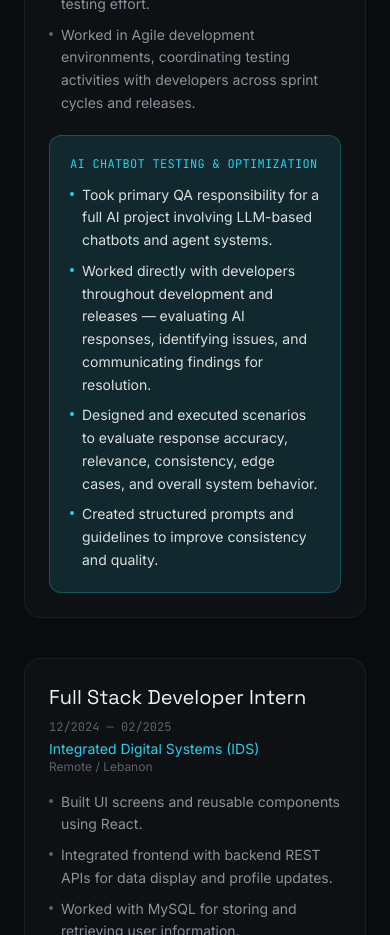
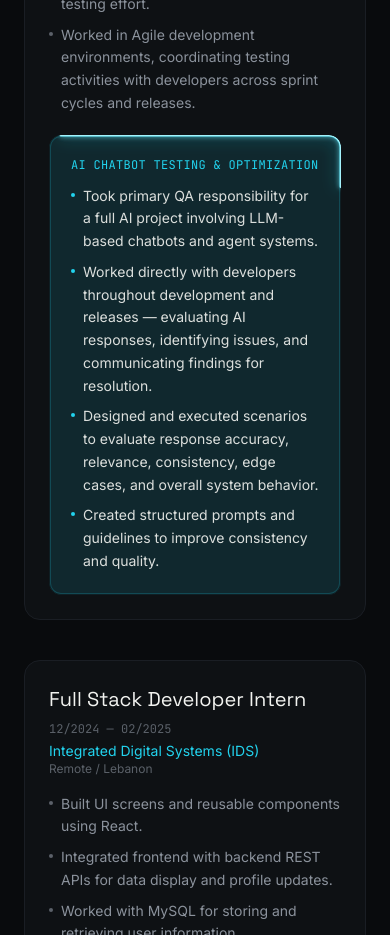
Before and after one commit to Abedsay/Portfolio, a React (Vite) app: page / in a window 390 px wide. Shown: the part 2920-3855 px from the top of the page. Built offline with nearby package versions, Linux system fonts and the light colour scheme.

Commit message:
Fix for details card on mobile

```diff
--- a/src/components/Experience.tsx
+++ b/src/components/Experience.tsx
@@ -1,6 +1,9 @@
 import { useEffect, useRef, useState } from "react";
 import { motion, useInView, useScroll } from "framer-motion";
-import { experience, type ExperienceItem as ExperienceItemData } from "../data/content";
+import {
+  experience,
+  type ExperienceItem as ExperienceItemData,
+} from "../data/content";
 import { Section } from "./Section";
 import { Reveal } from "./Reveal";
 import { usePrefersReducedMotion } from "../hooks/useReducedMotion";
@@ -18,14 +21,23 @@ export function Experience() {
   return (
     <Section id="experience" eyebrow="Experience" title="Professional Experience">
       <div ref={containerRef} className="relative">
-        {/* base track */}
-        <div className="absolute top-0 bottom-0 left-[7px] hidden w-px bg-[var(--color-border)] sm:block" aria-hidden />
-        {/* scroll-linked fill */}
+        {/* Base timeline track */}
+        <div
+          className="absolute top-0 bottom-0 left-[7px] hidden w-px bg-[var(--color-border)] sm:block"
+          aria-hidden
+        />
+
+        {/* Scroll-linked timeline fill */}
         <motion.div
           className="absolute top-0 left-[7px] hidden w-px origin-top bg-[var(--color-accent)] sm:block"
-          style={reduced ? { height: "100%" } : { scaleY: scrollYProgress, height: "100%" }}
+          style={
+            reduced
+              ? { height: "100%" }
+              : { scaleY: scrollYProgress, height: "100%" }
+          }
           aria-hidden
         />
+
         <div className="space-y-10">
           {experience.map((role, i) => (
             <ExperienceRow
@@ -33,7 +45,9 @@ export function Experience() {
               role={role}
               index={i}
               isActive={reduced || i <= activeIndex}
-              onActivate={() => setActiveIndex((prev) => Math.max(prev, i))}
+              onActivate={() =>
+                setActiveIndex((prev) => Math.max(prev, i))
+              }
             />
           ))}
         </div>
@@ -54,7 +68,10 @@ function ExperienceRow({
   onActivate: () => void;
 }) {
   const nodeRef = useRef<HTMLDivElement>(null);
-  const inView = useInView(nodeRef, { margin: "-45% 0px -45% 0px" });
+  const inView = useInView(nodeRef, {
+    margin: "-45% 0px -45% 0px",
+  });
+  const reduced = usePrefersReducedMotion();
 
   useEffect(() => {
     if (inView) onActivate();
@@ -64,24 +81,36 @@ function ExperienceRow({
     <Reveal delay={index * 0.06}>
       <div ref={nodeRef} className="relative sm:pl-10">
         <span
-          className={`absolute top-1.5 left-0 hidden h-3.5 w-3.5 rounded-full border-2 transition-colors duration-300 sm:block ${
-            isActive
+          className={`absolute top-1.5 left-0 hidden h-3.5 w-3.5 rounded-full border-2 transition-colors duration-300 sm:block ${isActive
             ? "border-[var(--color-accent)] bg-[var(--color-accent)]/30"
             : "border-[var(--color-border)] bg-[var(--color-ink)]"
             }`}
           aria-hidden
         />
+
         <div
-          className={`rounded-2xl border p-6 transition-colors duration-300 sm:p-7 ${
-            isActive ? "border-[var(--color-border-soft)] bg-[var(--color-surface)]" : "border-[var(--color-border-soft)]/60 bg-[var(--color-surface)]/60"
+          className={`rounded-2xl border p-6 transition-colors duration-300 sm:p-7 ${isActive
+            ? "border-[var(--color-border-soft)] bg-[var(--color-surface)]"
+            : "border-[var(--color-border-soft)]/60 bg-[var(--color-surface)]/60"
             }`}
         >
           <div className="flex flex-wrap items-baseline justify-between gap-2">
-            <h3 className="font-display text-xl text-[var(--color-paper)]">{role.role}</h3>
-            <span className="font-mono text-xs text-[var(--color-muted-2)]">{role.period}</span>
+            <h3 className="font-display text-xl text-[var(--color-paper)]">
+              {role.role}
+            </h3>
+
+            <span className="font-mono text-xs text-[var(--color-muted-2)]">
+              {role.period}
+            </span>
           </div>
-          <p className="mt-1 text-sm text-[var(--color-accent)]">{role.company}</p>
-          <p className="text-xs text-[var(--color-muted-2)]">{role.location}</p>
+
+          <p className="mt-1 text-sm text-[var(--color-accent)]">
+            {role.company}
+          </p>
+
+          <p className="text-xs text-[var(--color-muted-2)]">
+            {role.location}
+          </p>
 
           <ul className="mt-4 space-y-2 text-sm leading-relaxed text-[var(--color-muted)]">
             {role.bullets.map((b) => (
@@ -93,10 +122,221 @@ function ExperienceRow({
           </ul>
 
           {role.highlight && (
-            <div className="mt-5 rounded-xl border border-[var(--color-accent)]/25 bg-[var(--color-accent-soft)] p-5">
-              <p className="font-mono text-xs tracking-wide text-[var(--color-accent)] uppercase">{role.highlight.title}</p>
+            <TelemetryHighlightCard
+              highlight={role.highlight}
+              reduced={reduced}
+            />
+          )}
+        </div>
+      </div>
+    </Reveal>
+  );
+}
+
+/**
+ * AI/LLM highlight card with a continuous energy-beam signal traveling
+ * around the complete rounded perimeter.
+ *
+ * Normal motion:
+ *   3.5s = one continuous, uninterrupted lap.
+ *   Intensity breathes smoothly across the lap (no hard stop/restart) —
+ *   stroke-dashoffset always advances at a constant rate, so the beam
+ *   never appears motionless even while dim.
+ */
+function TelemetryHighlightCard({
+  highlight,
+  reduced,
+}: {
+  highlight: NonNullable<ExperienceItemData["highlight"]>;
+  reduced: boolean;
+}) {
+  const wrapRef = useRef<HTMLDivElement>(null);
+  const [size, setSize] = useState({
+    width: 0,
+    height: 0,
+  });
+
+  useEffect(() => {
+    const el = wrapRef.current;
+    if (!el) return;
+
+    const update = () => {
+      const rect = el.getBoundingClientRect();
+
+      setSize({
+        width: rect.width,
+        height: rect.height,
+      });
+    };
+
+    update();
+
+    if (typeof ResizeObserver === "undefined") {
+      window.addEventListener("resize", update);
+
+      return () => {
+        window.removeEventListener("resize", update);
+      };
+    }
+
+    const observer = new ResizeObserver(update);
+    observer.observe(el);
+
+    return () => observer.disconnect();
+  }, []);
+
+  const { width, height } = size;
+
+  const cornerRadius = 12;
+  const ready = width > 0 && height > 0;
+
+  const r = ready
+    ? Math.min(cornerRadius, width / 2, height / 2)
+    : 0;
+
+  /*
+   * Real rounded-rectangle path based on the actual rendered card size.
+   * This keeps the pulse aligned correctly on desktop and mobile.
+   */
+  const path = ready
+    ? `M ${r} 0
+       H ${width - r}
+       A ${r} ${r} 0 0 1 ${width} ${r}
+       V ${height - r}
+       A ${r} ${r} 0 0 1 ${width - r} ${height}
+       H ${r}
+       A ${r} ${r} 0 0 1 0 ${height - r}
+       V ${r}
+       A ${r} ${r} 0 0 1 ${r} 0
+       Z`
+    : "";
+
+  // Continuous single-lap cycle — no pause segment, no endpoint jump.
+  const cycleDuration = 3.5;
+
+  // Smooth breathing opacity across the full lap: dim at the loop seam,
+  // bright through the middle. Value at 0 and 1 match, so the loop is
+  // seamless — the beam keeps moving throughout, it just breathes.
+  const opacityKeyTimes = "0;0.35;0.65;1";
+
+  return (
+    <div
+      ref={wrapRef}
+      className="relative mt-5 overflow-hidden rounded-xl"
+    >
+      {ready && (
+        <svg
+          className="pointer-events-none absolute inset-0 h-full w-full"
+          viewBox={`0 0 ${width} ${height}`}
+          aria-hidden="true"
+        >
+          <defs>
+            {/*
+              A single filter, applied to a single path, so the soft halo
+              and the bright core are mathematically the same shape at
+              every frame — there is no second animated element that can
+              ever drift out of phase and read as a separate line.
+              Pipeline: blur the shape's alpha twice (wide + tight),
+              recolor each blurred layer, then stack the crisp original
+              stroke on top for the bright core.
+            */}
+            <filter
+              id="ai-telemetry-beam"
+              x="-200%"
+              y="-200%"
+              width="500%"
+              height="500%"
+            >
+              <feGaussianBlur in="SourceAlpha" stdDeviation="8" result="wideAlpha" />
+              <feFlood floodColor="var(--color-accent)" floodOpacity="0.55" result="wideColor" />
+              <feComposite in="wideColor" in2="wideAlpha" operator="in" result="wideHalo" />
+
+              <feGaussianBlur in="SourceAlpha" stdDeviation="2.6" result="tightAlpha" />
+              <feFlood floodColor="#67e8f9" floodOpacity="0.85" result="tightColor" />
+              <feComposite in="tightColor" in2="tightAlpha" operator="in" result="tightGlow" />
+
+              <feMerge>
+                <feMergeNode in="wideHalo" />
+                <feMergeNode in="tightGlow" />
+                <feMergeNode in="SourceGraphic" />
+              </feMerge>
+            </filter>
+
+            {/* Clips the beam (and its filter bleed) to the card's own
+                rounded boundary so the glow never spills into the page
+                background past the border. */}
+            <clipPath id="ai-telemetry-clip">
+              <path d={path} />
+            </clipPath>
+          </defs>
+
+          <g clipPath="url(#ai-telemetry-clip)">
+            {/* Quiet permanent perimeter */}
+            <path
+              d={path}
+              pathLength={1}
+              fill="none"
+              stroke="var(--color-accent)"
+              strokeOpacity="0.14"
+              strokeWidth="1"
+              vectorEffect="non-scaling-stroke"
+            />
+
+            {!reduced ? (
+              /* One beam: bright near-white cyan core, with the halo and
+                 secondary glow generated from it by the filter above —
+                 soft outer edge, bright center, single continuous shape. */
+              <path
+                d={path}
+                pathLength={1}
+                fill="none"
+                stroke="#a5f3fc"
+                strokeWidth="3"
+                strokeLinecap="round"
+                strokeDasharray="0.22 0.78"
+                filter="url(#ai-telemetry-beam)"
+                vectorEffect="non-scaling-stroke"
+              >
+                <animate
+                  attributeName="stroke-dashoffset"
+                  values="0;-1"
+                  keyTimes="0;1"
+                  dur={`${cycleDuration}s`}
+                  repeatCount="indefinite"
+                />
+
+                <animate
+                  attributeName="stroke-opacity"
+                  values="0;1;1;0"
+                  keyTimes={opacityKeyTimes}
+                  dur={`${cycleDuration}s`}
+                  repeatCount="indefinite"
+                />
+              </path>
+            ) : (
+              /* Reduced motion: calm static perimeter */
+              <path
+                d={path}
+                pathLength={1}
+                fill="none"
+                stroke="var(--color-accent)"
+                strokeOpacity="0.24"
+                strokeWidth="1"
+                vectorEffect="non-scaling-stroke"
+              />
+            )}
+          </g>
+        </svg>
+      )}
+
+      {/* Card content */}
+      <div className="relative m-px rounded-[11px] border border-[var(--color-accent)]/20 bg-[var(--color-accent-soft)] p-5">
+        <p className="font-mono text-xs tracking-wide text-[var(--color-accent)] uppercase">
+          {highlight.title}
+        </p>
+
         <ul className="mt-3 space-y-2 text-sm leading-relaxed text-[var(--color-paper)]/90">
-                {role.highlight.bullets.map((b) => (
+          {highlight.bullets.map((b) => (
             <li key={b} className="flex gap-2">
               <span className="mt-2 h-1 w-1 shrink-0 rounded-full bg-[var(--color-accent)]" />
               {b}
@@ -104,9 +344,6 @@ function ExperienceRow({
           ))}
         </ul>
       </div>
-          )}
     </div>
-      </div>
-    </Reveal>
   );
 }
```
Also changed, not shown: src/components/ProjectModal.tsx (+6 -4 lines). Lines whose indentation alone changed are shown as unchanged.
